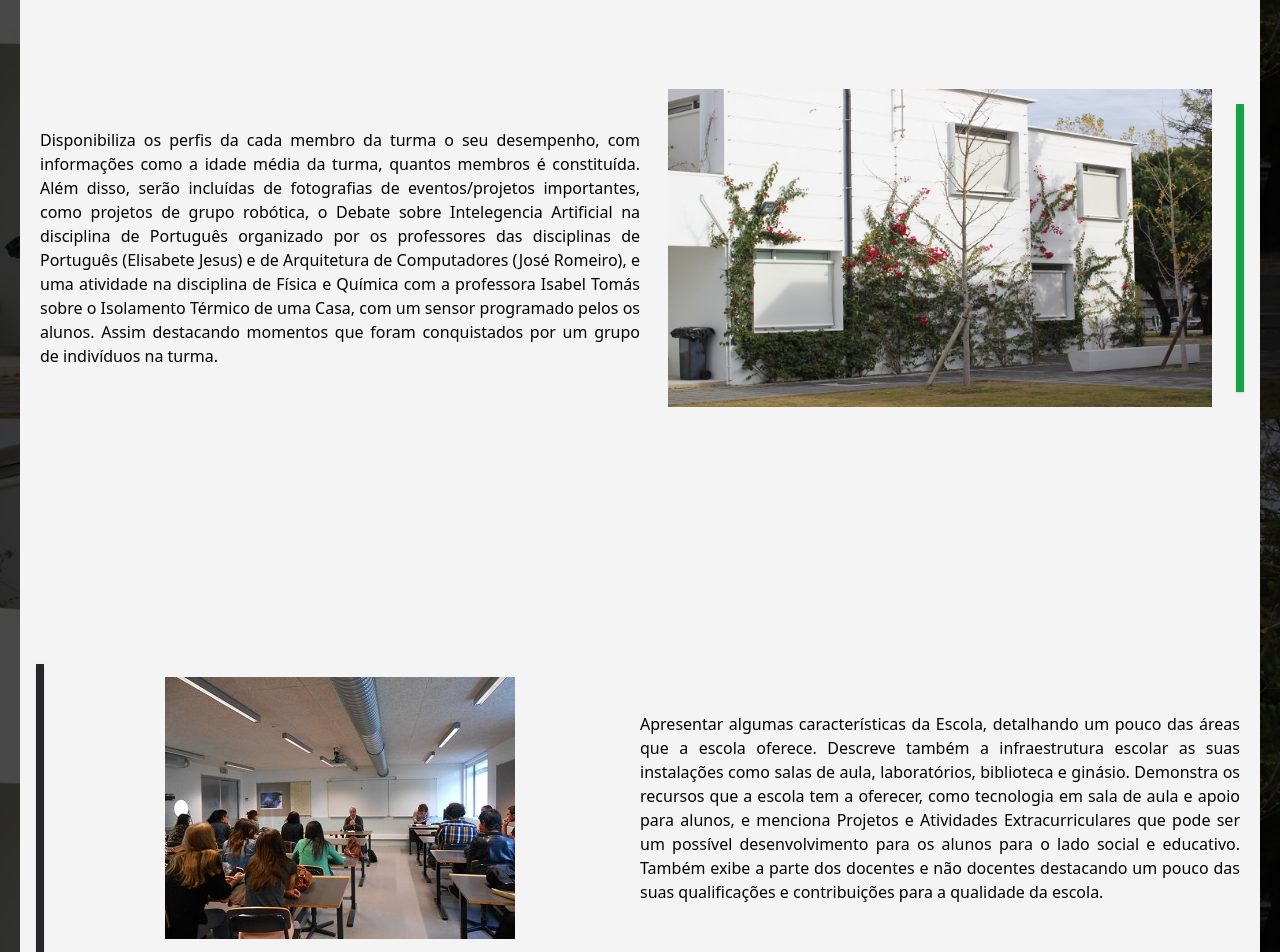
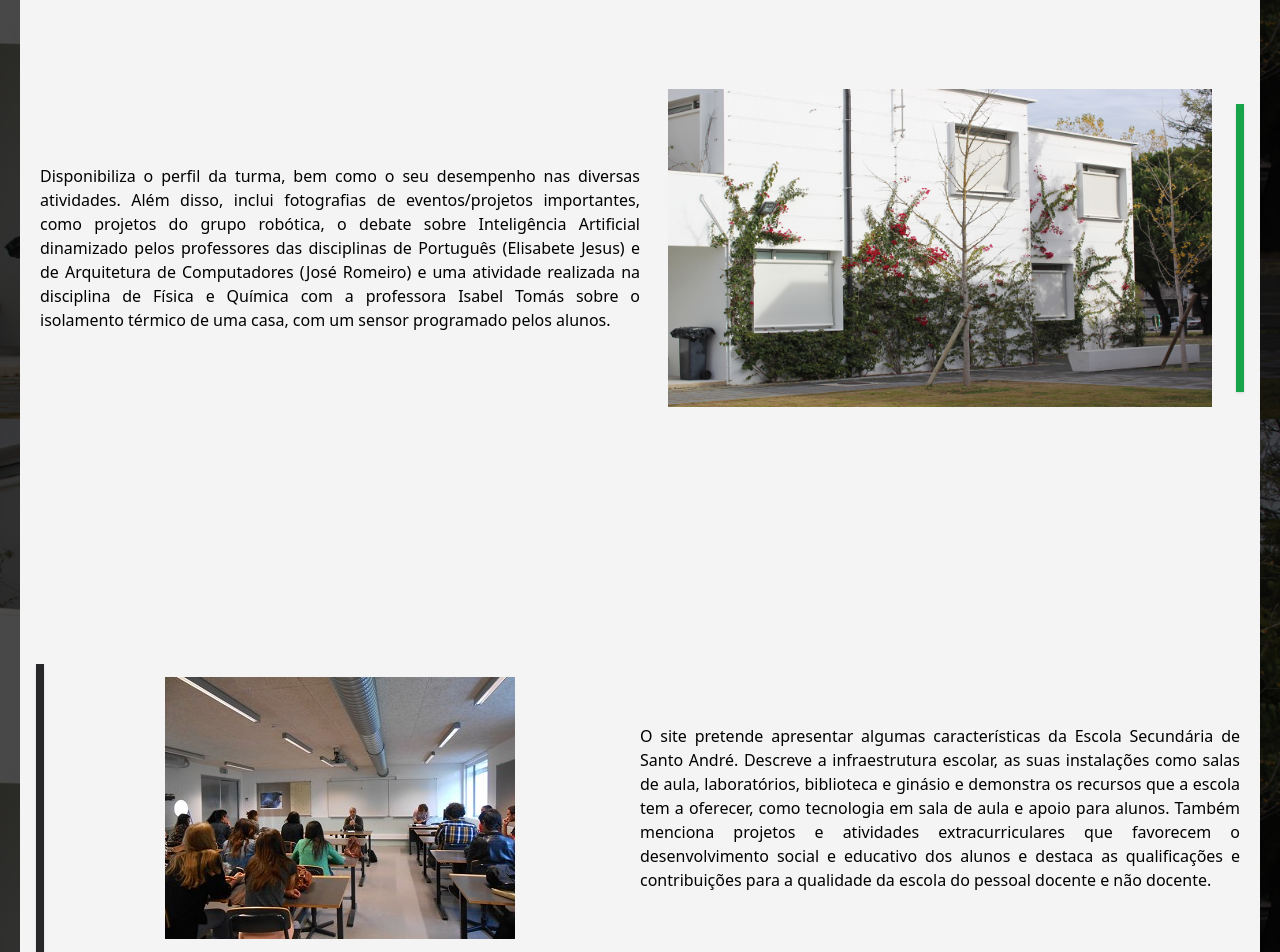
Before and after one commit to OVasconceloss/dac-website-23-24, a React (Vite) app: page / in a window 1280 px wide. Shown: the part 1060-2012 px from the top of the page. Built offline with nearby package versions, Linux system fonts and the light colour scheme.

Commit message:
:sparkles: feat: update goals text (home page)

```diff
--- a/src/components/objective/objective.jsx
+++ b/src/components/objective/objective.jsx
@@ -12,26 +12,23 @@ export const Objective = ({isInverted}) => {
             </div>
             <img src={imageTwo} alt="Objective One" className="object-scale-down max-h-full w-[35rem] h-[35rem] p-2 rounded-md z-10" />
             <p className="text-justify">
-              Apresentar algumas características da Escola, detalhando um pouco das áreas que a escola oferece.
-              Descreve também a infraestrutura escolar as suas instalações como salas de aula, laboratórios, biblioteca e
-              ginásio. Demonstra os recursos que a escola tem a oferecer, como tecnologia em sala de aula e apoio para alunos,
-              e menciona Projetos e Atividades Extracurriculares que pode ser um possível desenvolvimento para os alunos para o
-              lado social e educativo. Também exibe a parte dos docentes e não docentes destacando um pouco das suas qualificações
-              e contribuições para a qualidade da escola.
+              O site pretende apresentar algumas características da Escola Secundária de Santo André.
+              Descreve a infraestrutura escolar, as suas instalações como salas de aula, laboratórios, biblioteca e
+              ginásio e demonstra os recursos que a escola tem a oferecer, como tecnologia em sala de aula e apoio
+              para alunos. Também menciona projetos e atividades extracurriculares que favorecem o desenvolvimento
+              social e educativo dos alunos e destaca as qualificações e contribuições para a qualidade da escola do
+              pessoal docente e não docente.
             </p>
         </div>
       ) : (
           <div className="flex items-center space-x-5">
           <p className="text-justify">
-            Disponibiliza os perfis da cada membro da turma o seu desempenho, com
-            informações como a idade média da turma, quantos membros é constituída.
-            Além disso, serão incluídas de fotografias de eventos/projetos importantes,
-            como projetos de grupo robótica, o Debate sobre Intelegencia Artificial na
-            disciplina de Português organizado por os professores das disciplinas de
-            Português (Elisabete Jesus) e de Arquitetura de Computadores (José Romeiro), e
-            uma atividade na disciplina de Física e Química com a professora Isabel Tomás
-            sobre o Isolamento Térmico de uma Casa, com um sensor programado pelos os alunos.
-            Assim destacando momentos que foram conquistados por um grupo de indivíduos na turma.
+            Disponibiliza o perfil da turma, bem como o seu desempenho nas diversas atividades.
+            Além disso, inclui fotografias de eventos/projetos importantes, como projetos do grupo
+            robótica, o debate sobre Inteligência Artificial dinamizado pelos professores das disciplinas
+            de Português (Elisabete Jesus) e de Arquitetura de Computadores (José Romeiro) e uma atividade
+            realizada na disciplina de Física e Química com a professora Isabel Tomás sobre o isolamento
+            térmico de uma casa, com um sensor programado pelos alunos.
         </p>
         <img src={imageOne} alt="Objective One" className="object-scale-down max-h-full w-[35rem] h-[35rem] p-2 rounded-md z-10" />
         <div class="bg-opacity-25 flex justify-center items-center">
--- a/src/pages/home.jsx
+++ b/src/pages/home.jsx
@@ -24,8 +24,8 @@ const Home = () => {
           <Objective isInverted={true}/>
           <div className="flex items-center space-x-5">
             <p className="text-justify">
-              O site explica os conceitos básicos de IA, incluindo a historia, as vantagens e desvantagens,
-              exemplos do uso da IA no quotidiano e o impacto da IA na sociedade, abordando os pros e contras.
+              Explica, ainda, os conceitos básicos de IA, incluindo a história, as vantagens e desvantagens,
+              exemplos do seu uso no quotidiano e o impacto na sociedade, abordando prós e contras.
             </p>
             <img src={imageTwo} alt="Objective One" className="object-scale-down max-h-full w-[35rem] h-[35rem] p-2 rounded-md z-10" />
             <div class="bg-opacity-25 flex justify-center items-center">
```
